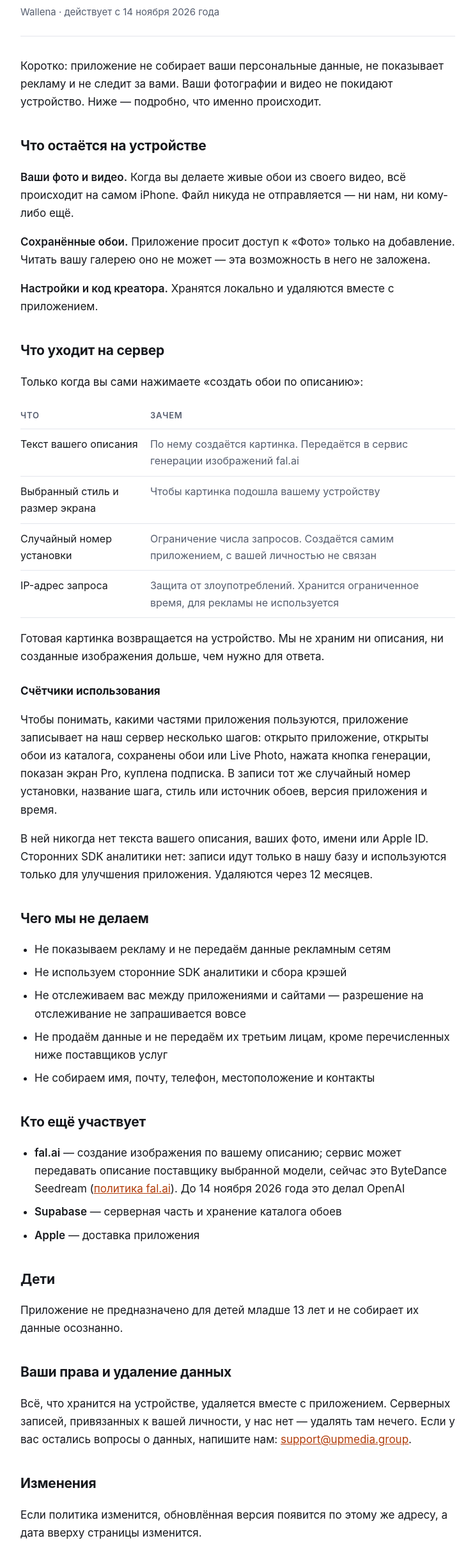
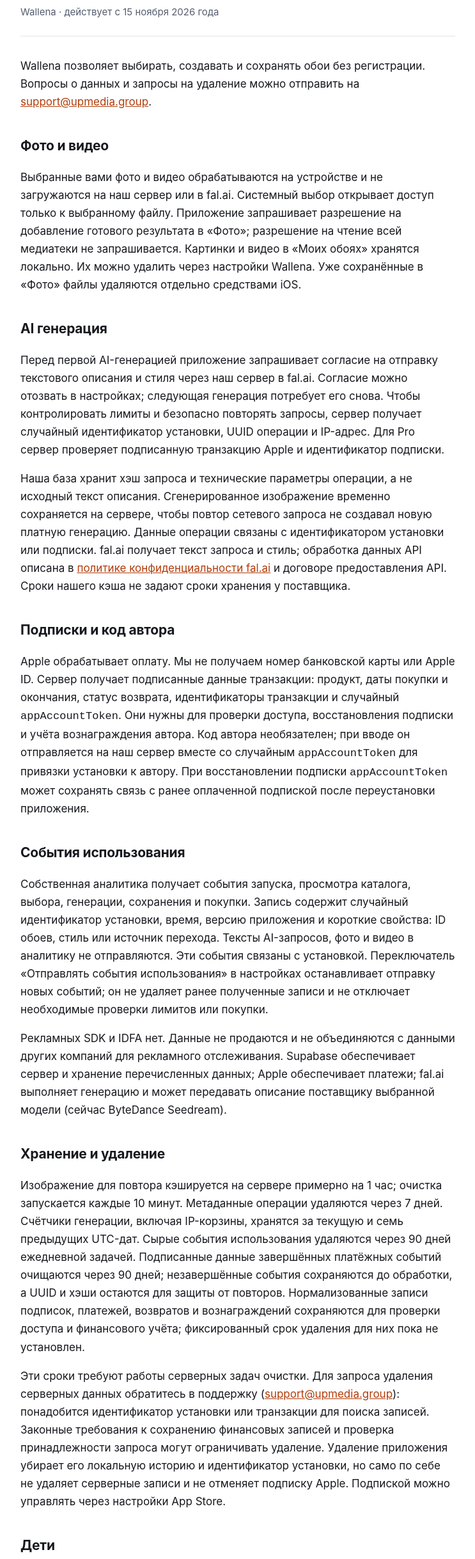
Before and after one commit to yakhin93/upmedia-legal, a plain HTML site: page wallena/privacy/ru/index.html in a window 1280 px wide. Shown: the part 123-2560 px from the top of the page at 64% size, without its empty margins (268-1011 px from the left). Drawn offline with Linux system fonts and the light colour scheme.

Commit message:
wallena: publish full 1.0.2 privacy policy (subscriptions, creator codes, retention)

```diff
--- a/wallena/privacy/ru/index.html
+++ b/wallena/privacy/ru/index.html
@@ -11,58 +11,31 @@
 <header>
   <a class="back" href="../../support/ru/">Поддержка</a> · <a href="../../terms/ru/">Условия</a> · <a href="../">English</a>
   <h1>Политика конфиденциальности</h1>
-  <p class="meta">Wallena · действует с 14 ноября 2026 года</p>
+  <p class="meta">Wallena · действует с 15 ноября 2026 года</p>
 </header>
 
-<p>Коротко: приложение не собирает ваши персональные данные, не показывает рекламу и не следит за вами. Ваши фотографии и видео не покидают устройство. Ниже — подробно, что именно происходит.</p>
+<p>Wallena позволяет выбирать, создавать и сохранять обои без регистрации. Вопросы о данных и запросы на удаление можно отправить на <a href="mailto:support@upmedia.group">support@upmedia.group</a>.</p>
 
-<h2>Что остаётся на устройстве</h2>
-<p><strong>Ваши фото и видео.</strong> Когда вы делаете живые обои из своего видео, всё происходит на самом iPhone. Файл никуда не отправляется — ни нам, ни кому-либо ещё.</p>
-<p><strong>Сохранённые обои.</strong> Приложение просит доступ к «Фото» только на добавление. Читать вашу галерею оно не может — эта возможность в него не заложена.</p>
-<p><strong>Настройки и код креатора.</strong> Хранятся локально и удаляются вместе с приложением.</p>
+<h2>Фото и видео</h2>
+<p>Выбранные вами фото и видео обрабатываются на устройстве и не загружаются на наш сервер или в fal.ai. Системный выбор открывает доступ только к выбранному файлу. Приложение запрашивает разрешение на добавление готового результата в «Фото»; разрешение на чтение всей медиатеки не запрашивается. Картинки и видео в «Моих обоях» хранятся локально. Их можно удалить через настройки Wallena. Уже сохранённые в «Фото» файлы удаляются отдельно средствами iOS.</p>
 
-<h2>Что уходит на сервер</h2>
-<p>Только когда вы сами нажимаете «создать обои по описанию»:</p>
-<table>
-  <tr><th>Что</th><th>Зачем</th></tr>
-  <tr><td>Текст вашего описания</td><td>По нему создаётся картинка. Передаётся в сервис генерации изображений fal.ai</td></tr>
-  <tr><td>Выбранный стиль и размер экрана</td><td>Чтобы картинка подошла вашему устройству</td></tr>
-  <tr><td>Случайный номер установки</td><td>Ограничение числа запросов. Создаётся самим приложением, с вашей личностью не связан</td></tr>
-  <tr><td>IP-адрес запроса</td><td>Защита от злоупотреблений. Хранится ограниченное время, для рекламы не используется</td></tr>
-</table>
-<p>Готовая картинка возвращается на устройство. Мы не храним ни описания, ни созданные изображения дольше, чем нужно для ответа.</p>
+<h2>AI генерация</h2>
+<p>Перед первой AI-генерацией приложение запрашивает согласие на отправку текстового описания и стиля через наш сервер в fal.ai. Согласие можно отозвать в настройках; следующая генерация потребует его снова. Чтобы контролировать лимиты и безопасно повторять запросы, сервер получает случайный идентификатор установки, UUID операции и IP-адрес. Для Pro сервер проверяет подписанную транзакцию Apple и идентификатор подписки.</p>
+<p>Наша база хранит хэш запроса и технические параметры операции, а не исходный текст описания. Сгенерированное изображение временно сохраняется на сервере, чтобы повтор сетевого запроса не создавал новую платную генерацию. Данные операции связаны с идентификатором установки или подписки. fal.ai получает текст запроса и стиль; обработка данных API описана в <a href="https://fal.ai/legal/privacy-policy" rel="noopener">политике конфиденциальности fal.ai</a> и договоре предоставления API. Сроки нашего кэша не задают сроки хранения у поставщика.</p>
 
-<h3>Счётчики использования</h3>
-<p>Чтобы понимать, какими частями приложения пользуются, приложение записывает
-на наш сервер несколько шагов: открыто приложение, открыты обои из каталога,
-сохранены обои или Live Photo, нажата кнопка генерации, показан экран Pro,
-куплена подписка. В записи тот же случайный номер установки, название шага,
-стиль или источник обоев, версия приложения и время.</p>
-<p>В ней никогда нет текста вашего описания, ваших фото, имени или Apple ID.
-Сторонних SDK аналитики нет: записи идут только в нашу базу и используются
-только для улучшения приложения. Удаляются через 12 месяцев.</p>
+<h2>Подписки и код автора</h2>
+<p>Apple обрабатывает оплату. Мы не получаем номер банковской карты или Apple ID. Сервер получает подписанные данные транзакции: продукт, даты покупки и окончания, статус возврата, идентификаторы транзакции и случайный <code>appAccountToken</code>. Они нужны для проверки доступа, восстановления подписки и учёта вознаграждения автора. Код автора необязателен; при вводе он отправляется на наш сервер вместе со случайным <code>appAccountToken</code> для привязки установки к автору. При восстановлении подписки <code>appAccountToken</code> может сохранять связь с ранее оплаченной подпиской после переустановки приложения.</p>
 
-<h2>Чего мы не делаем</h2>
-<ul>
-  <li>Не показываем рекламу и не передаём данные рекламным сетям</li>
-  <li>Не используем сторонние SDK аналитики и сбора крэшей</li>
-  <li>Не отслеживаем вас между приложениями и сайтами — разрешение на отслеживание не запрашивается вовсе</li>
-  <li>Не продаём данные и не передаём их третьим лицам, кроме перечисленных ниже поставщиков услуг</li>
-  <li>Не собираем имя, почту, телефон, местоположение и контакты</li>
-</ul>
+<h2>События использования</h2>
+<p>Собственная аналитика получает события запуска, просмотра каталога, выбора, генерации, сохранения и покупки. Запись содержит случайный идентификатор установки, время, версию приложения и короткие свойства: ID обоев, стиль или источник перехода. Тексты AI-запросов, фото и видео в аналитику не отправляются. Эти события связаны с установкой. Переключатель «Отправлять события использования» в настройках останавливает отправку новых событий; он не удаляет ранее полученные записи и не отключает необходимые проверки лимитов или покупки.</p>
+<p>Рекламных SDK и IDFA нет. Данные не продаются и не объединяются с данными других компаний для рекламного отслеживания. Supabase обеспечивает сервер и хранение перечисленных данных; Apple обеспечивает платежи; fal.ai выполняет генерацию и может передавать описание поставщику выбранной модели (сейчас ByteDance Seedream).</p>
 
-<h2>Кто ещё участвует</h2>
-<ul>
-  <li><strong>fal.ai</strong> — создание изображения по вашему описанию; сервис может передавать описание поставщику выбранной модели, сейчас это ByteDance Seedream (<a href="https://fal.ai/legal/privacy-policy" rel="noopener">политика fal.ai</a>). До 14 ноября 2026 года это делал OpenAI</li>
-  <li><strong>Supabase</strong> — серверная часть и хранение каталога обоев</li>
-  <li><strong>Apple</strong> — доставка приложения</li>
-</ul>
+<h2>Хранение и удаление</h2>
+<p>Изображение для повтора кэшируется на сервере примерно на 1 час; очистка запускается каждые 10 минут. Метаданные операции удаляются через 7 дней. Счётчики генерации, включая IP-корзины, хранятся за текущую и семь предыдущих UTC-дат. Сырые события использования удаляются через 90 дней ежедневной задачей. Подписанные данные завершённых платёжных событий очищаются через 90 дней; незавершённые события сохраняются до обработки, а UUID и хэши остаются для защиты от повторов. Нормализованные записи подписок, платежей, возвратов и вознаграждений сохраняются для проверки доступа и финансового учёта; фиксированный срок удаления для них пока не установлен.</p>
+<p>Эти сроки требуют работы серверных задач очистки. Для запроса удаления серверных данных обратитесь в поддержку (<a href="mailto:support@upmedia.group">support@upmedia.group</a>): понадобится идентификатор установки или транзакции для поиска записей. Законные требования к сохранению финансовых записей и проверка принадлежности запроса могут ограничивать удаление. Удаление приложения убирает его локальную историю и идентификатор установки, но само по себе не удаляет серверные записи и не отменяет подписку Apple. Подпиской можно управлять через настройки App Store.</p>
 
 <h2>Дети</h2>
 <p>Приложение не предназначено для детей младше 13 лет и не собирает их данные осознанно.</p>
-
-<h2>Ваши права и удаление данных</h2>
-<p>Всё, что хранится на устройстве, удаляется вместе с приложением. Серверных записей, привязанных к вашей личности, у нас нет — удалять там нечего. Если у вас остались вопросы о данных, напишите нам: <a href="mailto:support@upmedia.group">support@upmedia.group</a>.</p>
 
 <h2>Изменения</h2>
 <p>Если политика изменится, обновлённая версия появится по этому же адресу, а дата вверху страницы изменится.</p>
```
Also changed, not shown: wallena/privacy/index.html (+15 -42 lines).
